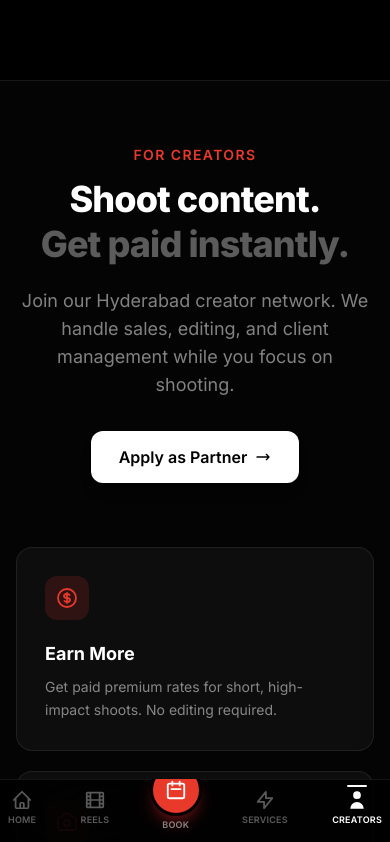
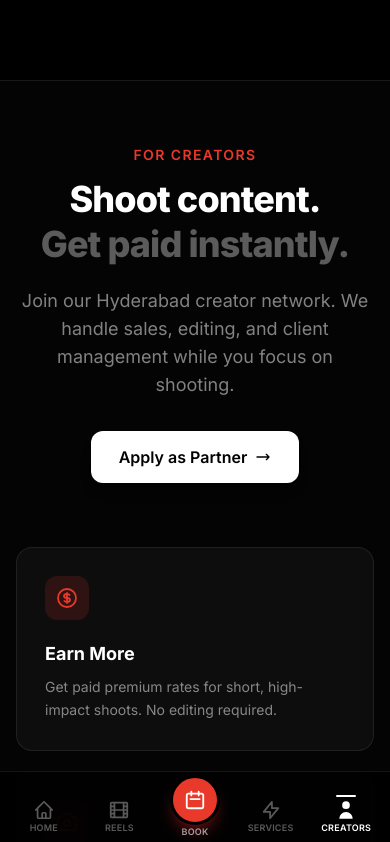
Before and after one commit to byquickmoments/quickmoments-v2, a Next.js app: page /partners in a window 390 px wide. Shown: the top 842 px of the page. Built offline with nearby package versions, Linux system fonts and the light colour scheme.

Commit message:
Fix mobile bottom nav overflow and clipping

```diff
--- a/src/app/globals.css
+++ b/src/app/globals.css
@@ -34,14 +34,14 @@ body {
 /* Safe area for iPhones */
 @supports (padding-bottom: env(safe-area-inset-bottom)) {
   .safe-area-pb {
-    padding-bottom: max(4rem, env(safe-area-inset-bottom));
+    padding-bottom: calc(5.5rem + env(safe-area-inset-bottom));
   }
 }
 
 /* Bottom nav clearance on mobile */
 @media (max-width: 767px) {
   body {
-    padding-bottom: 4rem;
+    padding-bottom: 5.5rem;
   }
 }
 
--- a/src/components/BottomNav.tsx
+++ b/src/components/BottomNav.tsx
@@ -1,5 +1,6 @@
 "use client";
-import { useState, useEffect } from "react";
+
+import { useEffect, useMemo, useState } from "react";
 import Link from "next/link";
 import { usePathname } from "next/navigation";
 
@@ -28,8 +29,8 @@ const navItems = [
     id: "book",
     label: "Book",
     href: "https://wa.me/917075807622",
-    icon: (_active: boolean) => (
-      <svg className="w-[22px] h-[22px] text-white" fill="none" stroke="currentColor" strokeWidth={2} viewBox="0 0 24 24">
+    icon: (active: boolean) => (
+      <svg className={`w-[22px] h-[22px] ${active ? "text-white" : "text-white"}`} fill="none" stroke="currentColor" strokeWidth={2} viewBox="0 0 24 24">
         <path strokeLinecap="round" strokeLinejoin="round" d="M8 7V3m8 4V3m-9 8h10M5 21h14a2 2 0 002-2V7a2 2 0 00-2-2H5a2 2 0 00-2 2v12a2 2 0 002 2z" />
       </svg>
     ),
@@ -61,14 +62,14 @@ export default function BottomNav() {
   const pathname = usePathname();
   const [activeSection, setActiveSection] = useState("home");
 
+  const routeActiveSection = useMemo(() => {
+    if (pathname === "/reels") return "work";
+    if (pathname === "/partners") return "creators";
+    return "home";
+  }, [pathname]);
+
   useEffect(() => {
-    if (pathname !== "/") {
-      setActiveSection(
-        pathname === "/reels" ? "work" :
-        pathname === "/partners" ? "creators" : "home"
-      );
-      return;
-    }
+    if (pathname !== "/") return;
 
     const sections = [
       { id: "work", label: "work" },
@@ -81,10 +82,9 @@ export default function BottomNav() {
     sections.forEach(({ id, label }) => {
       const el = document.getElementById(id);
       if (!el) return;
-      const observer = new IntersectionObserver(
-        ([entry]) => { if (entry.isIntersecting) setActiveSection(label); },
-        { threshold: 0.35 }
-      );
+      const observer = new IntersectionObserver(([entry]) => {
+        if (entry.isIntersecting) setActiveSection(label);
+      }, { threshold: 0.35 });
       observer.observe(el);
       observers.push(observer);
     });
@@ -92,25 +92,30 @@ export default function BottomNav() {
     const handleScroll = () => {
       if (window.scrollY < 300) setActiveSection("home");
     };
+
     window.addEventListener("scroll", handleScroll, { passive: true });
+
     return () => {
-      observers.forEach((o) => o.disconnect());
+      observers.forEach((observer) => observer.disconnect());
       window.removeEventListener("scroll", handleScroll);
     };
   }, [pathname]);
 
+  const currentSection = pathname === "/" ? activeSection : routeActiveSection;
+
   return (
-    <nav className="md:hidden fixed bottom-0 left-0 right-0 z-50 w-full overflow-hidden">
-      {/* Frosted glass bar */}
-      <div className="bg-black/85 backdrop-blur-2xl border-t border-white/[0.08] px-1 sm:px-2 w-full"
-        style={{ paddingBottom: "max(8px, env(safe-area-inset-bottom))" }}>
-        <div className="flex items-center justify-between sm:justify-around h-14 w-full">
+    <nav className="md:hidden fixed bottom-0 left-0 right-0 z-50 w-full">
+      <div
+        className="bg-black/90 backdrop-blur-2xl border-t border-white/[0.08] px-2 w-full"
+        style={{ paddingBottom: "max(8px, env(safe-area-inset-bottom))" }}
+      >
+        <div className="grid grid-cols-5 items-end h-16 w-full max-w-md mx-auto gap-1">
           {navItems.map((item) => {
             const isExternal = item.href.startsWith("http");
             const isActive =
               item.id === "creators" ? pathname === "/partners" :
               item.id === "work" ? pathname === "/reels" :
-              item.id === activeSection;
+              item.id === currentSection;
 
             if (item.isCenter) {
               return (
@@ -119,40 +124,54 @@ export default function BottomNav() {
                   href={item.href}
                   target="_blank"
                   rel="noopener noreferrer"
-                  className="flex flex-col items-center -mt-5 nav-tap"
+                  className="flex flex-col items-center -mt-4 nav-tap"
                 >
-                  <div className="w-[52px] h-[52px] rounded-full bg-[#E8392A] flex items-center justify-center
-                    shadow-lg shadow-red-900/60 border-[3px] border-black
-                    hover:bg-[#d02f21] active:scale-95 transition-all duration-150">
+                  <div className="w-[50px] h-[50px] rounded-full bg-[#E8392A] flex items-center justify-center shadow-lg shadow-red-900/60 border-[3px] border-black hover:bg-[#d02f21] active:scale-95 transition-all duration-150">
                     {item.icon(false)}
                   </div>
-                  <span className="text-white/50 text-[9px] font-semibold mt-0.5 tracking-wide uppercase">{item.label}</span>
+                  <span className="text-white/60 text-[9px] font-semibold mt-0.5 tracking-wide uppercase leading-none">{item.label}</span>
                 </a>
               );
             }
 
-            const Tag = isExternal ? "a" : Link;
-            const linkProps = isExternal
-              ? { href: item.href, target: "_blank", rel: "noopener noreferrer" }
-              : { href: item.href };
+            if (isExternal) {
+              return (
+                <a
+                  key={item.id}
+                  href={item.href}
+                  target="_blank"
+                  rel="noopener noreferrer"
+                  className="relative min-w-0 flex flex-col items-center justify-center gap-0.5 py-1 nav-tap"
+                >
+                  {isActive && (
+                    <span className="absolute top-0 left-1/2 -translate-x-1/2 h-[2px] w-5 rounded-full bg-white" />
+                  )}
+                  <span className={`transition-all duration-200 ${isActive ? "text-white scale-105" : "text-white/35"}`}>
+                    {item.icon(isActive)}
+                  </span>
+                  <span className={`text-[9px] font-semibold tracking-wide uppercase transition-colors duration-200 leading-none ${isActive ? "text-white" : "text-white/35"}`}>
+                    {item.label}
+                  </span>
+                </a>
+              );
+            }
 
             return (
-              <Tag
+              <Link
                 key={item.id}
-                {...(linkProps as any)}
-                className="relative flex flex-col items-center gap-0.5 sm:gap-1 py-1 px-1 sm:px-3 nav-tap"
+                href={item.href}
+                className="relative min-w-0 flex flex-col items-center justify-center gap-0.5 py-1 nav-tap"
               >
-                {/* Active pill highlight */}
                 {isActive && (
                   <span className="absolute top-0 left-1/2 -translate-x-1/2 h-[2px] w-5 rounded-full bg-white" />
                 )}
                 <span className={`transition-all duration-200 ${isActive ? "text-white scale-105" : "text-white/35"}`}>
                   {item.icon(isActive)}
                 </span>
-                <span className={`text-[9px] font-semibold tracking-wide uppercase transition-colors duration-200 ${isActive ? "text-white" : "text-white/35"}`}>
+                <span className={`text-[9px] font-semibold tracking-wide uppercase transition-colors duration-200 leading-none ${isActive ? "text-white" : "text-white/35"}`}>
                   {item.label}
                 </span>
-              </Tag>
+              </Link>
             );
           })}
         </div>
```
